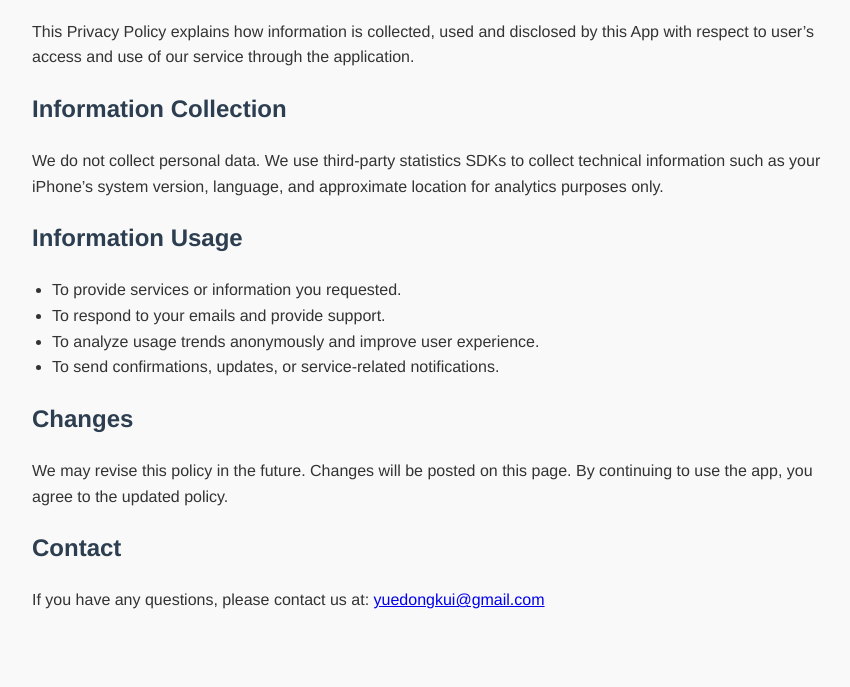
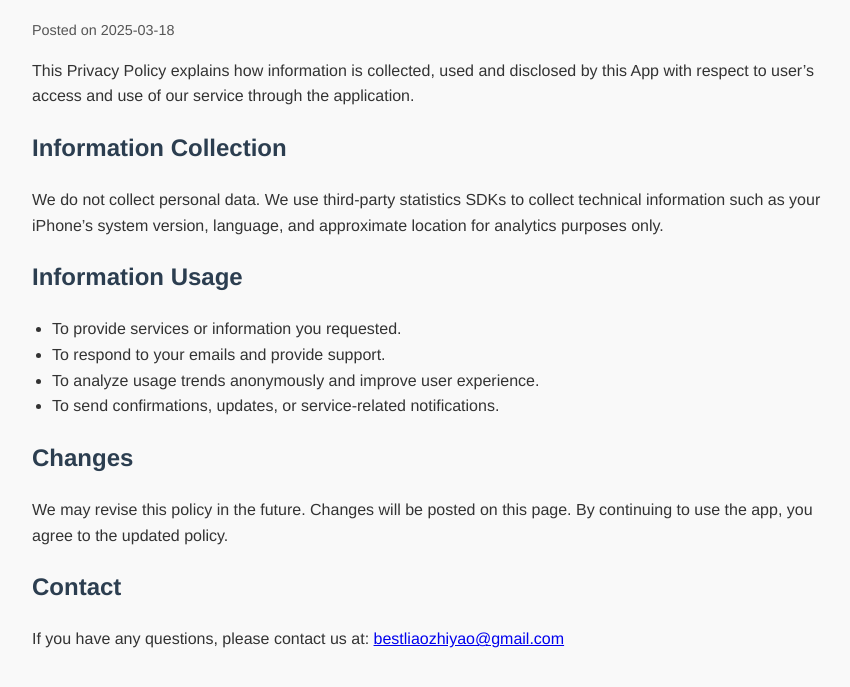
Before and after one commit to CoderZYLiao/privacy.github.io, a plain HTML site: page index.html in a window 1280 px wide. Shown: the part 165-852 px from the top of the page, without its empty margins (208-1058 px from the left). Before the commit the page ends 818 px from the top, so only its background shows below. Drawn offline with Linux system fonts and the light colour scheme.

Commit message:
Update index.html

```diff
--- a/index.html
+++ b/index.html
@@ -38,6 +38,10 @@
     button:hover {
       background-color: #0056b3;
     }
+    .date {
+      font-size: 0.9em;
+      color: #555;
+    }
   </style>
 </head>
 <body>
@@ -48,6 +52,7 @@
 
   <div id="en">
     <h1>Privacy Policy</h1>
+    <p class="date">Posted on 2025-03-18</p>
     <p>This Privacy Policy explains how information is collected, used and disclosed by this App with respect to user’s access and use of our service through the application.</p>
 
     <h2>Information Collection</h2>
@@ -65,11 +70,12 @@
     <p>We may revise this policy in the future. Changes will be posted on this page. By continuing to use the app, you agree to the updated policy.</p>
 
     <h2>Contact</h2>
-    <p>If you have any questions, please contact us at: <a href="mailto:bestliaozhiyao@gmail.com">yuedongkui@gmail.com</a></p>
+    <p>If you have any questions, please contact us at: <a href="mailto:bestliaozhiyao@gmail.com">bestliaozhiyao@gmail.com</a></p>
   </div>
 
   <div id="zh" style="display:none;">
     <h1>隐私政策</h1>
+    <p class="date">发布日期：2025年03月18日</p>
     <p>本隐私政策说明了本应用如何收集、使用和披露用户在使用本服务过程中的相关信息。</p>
 
     <h2>信息收集</h2>
@@ -87,7 +93,7 @@
     <p>本隐私政策可能在未来进行修改。更新内容将在本页面公布。继续使用本应用即表示您同意新的政策条款。</p>
 
     <h2>联系方式</h2>
-    <p>如有任何疑问，请通过以下邮箱联系我们：<a href="mailto:yuedongkui@gmail.com">bestliaozhiyao@gmail.com</a></p>
+    <p>如有任何疑问，请通过以下邮箱联系我们：<a href="mailto:bestliaozhiyao@gmail.com">bestliaozhiyao@gmail.com</a></p>
   </div>
 
   <script>
```
